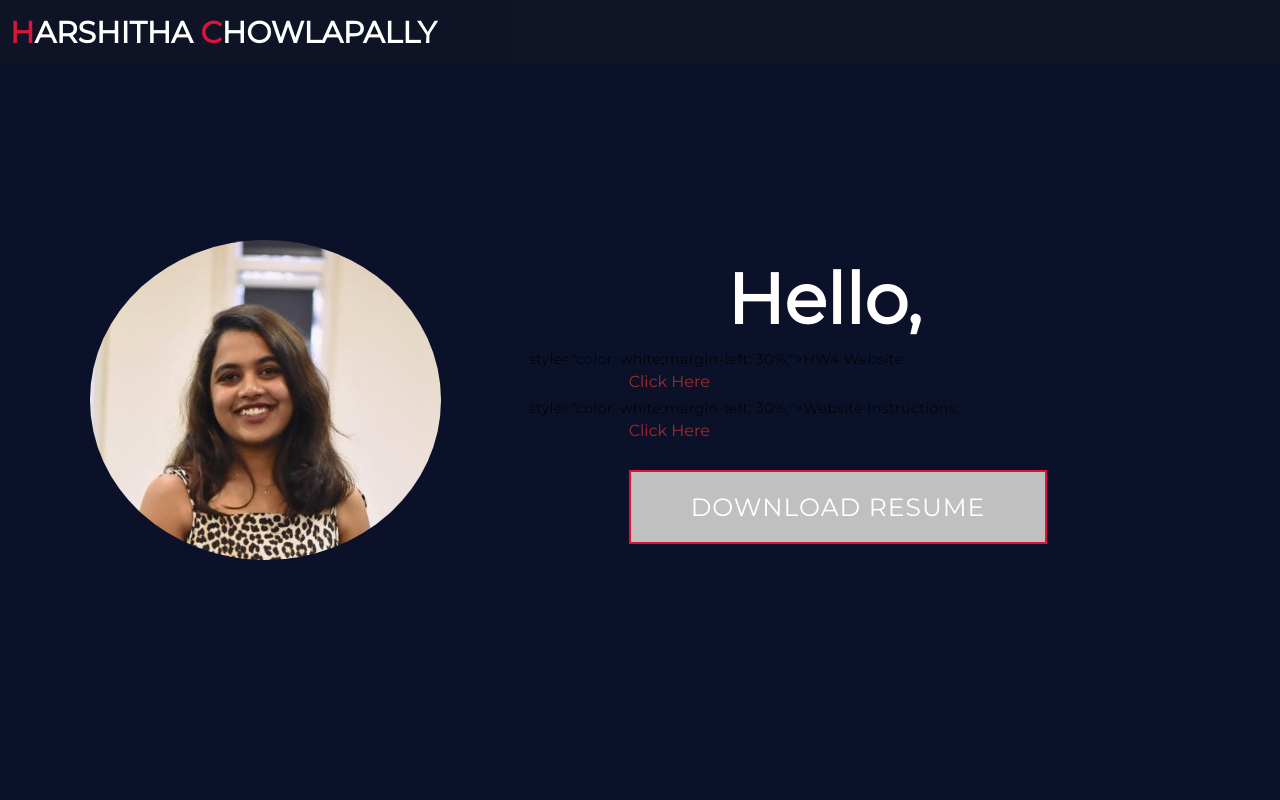
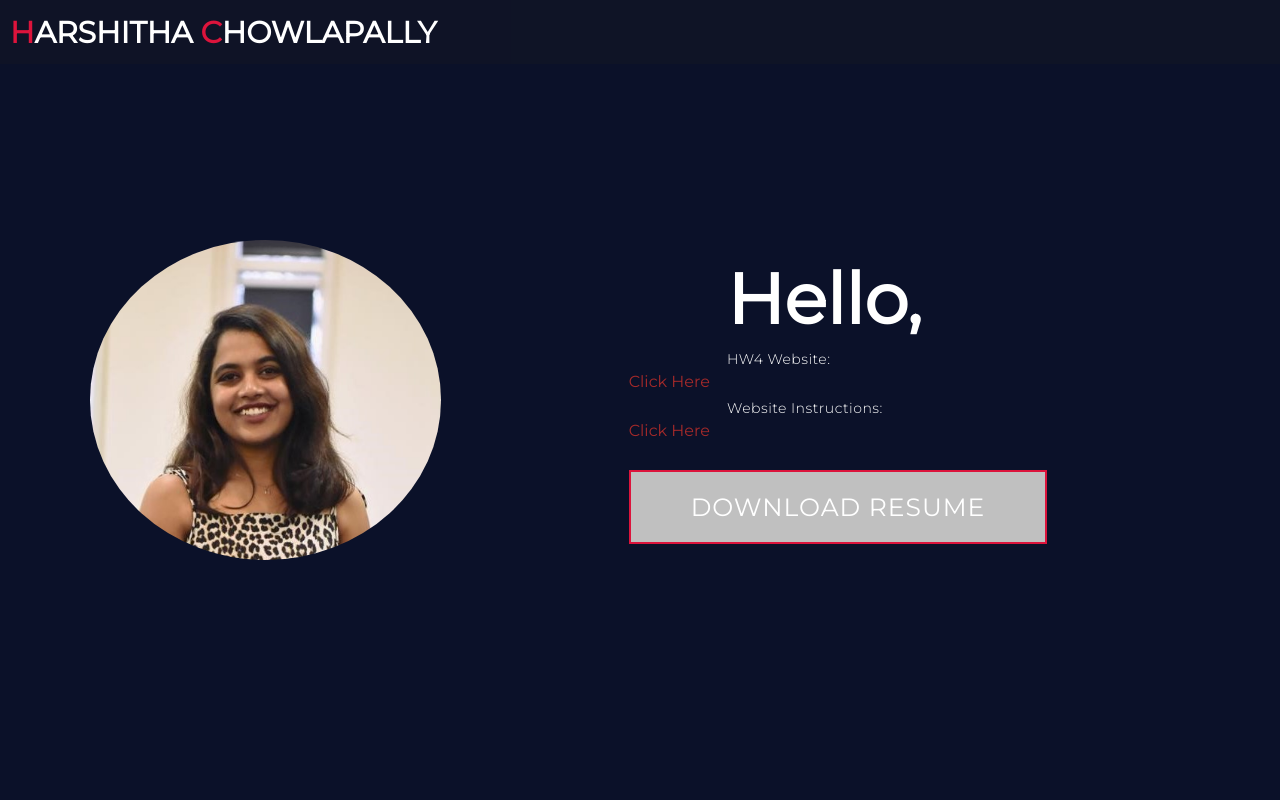
Before and after one commit to harshithachowlapally/harshitha_chowlapally, a plain HTML site: page index.html in a window 1280 px wide. Shown: the top 800 px of the page. Drawn offline with Linux system fonts and the light colour scheme; a script that the page names is missing.

Commit message:
Update index.html

```diff
--- a/index.html
+++ b/index.html
@@ -44,9 +44,9 @@
         </div>
       <div class="info">
         <h1 style="margin-left: 30%">Hello, <span></span></h1>
-	<p>style="color: white;margin-left: 30%;">HW4 Website:</p>
+	<p style="color: white;margin-left: 30%;">HW4 Website:</p>
 	<a href="https://harshithachowlapally.github.io/HCI/" type="button" style="margin-left: 100px;font-size: medium;color: brown;">Click Here</a>
-	<p>style="color: white;margin-left: 30%;">Website Instructions:</p>
+	<p style="color: white;margin-left: 30%;">Website Instructions:</p>
 	<a href="HCI_HW4.pdf" type="button" style="margin-left: 100px;font-size: medium;color: brown;">Click Here</a>
 	<a href="resume_m.pdf" type="button" class="cta" style="margin-left: 100px">Download Resume</a>
         <!--<a href="#projects" type="button" class="cta">Portfolio</a>-->
```
